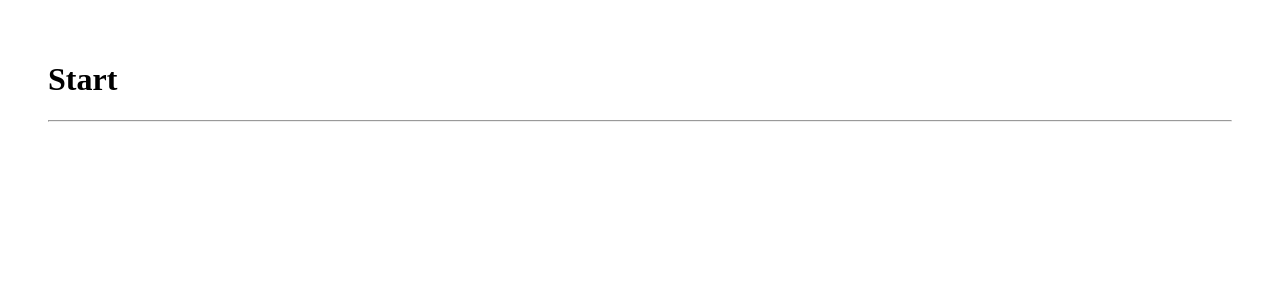
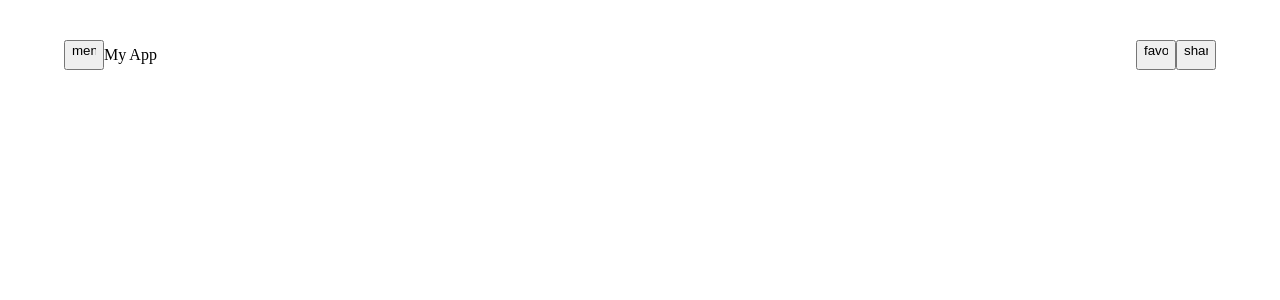
Before and after one commit to 5deen/angular-pkbmze, an Angular app: page / in a window 1280 px wide. Shown: the top 300 px of the page. Built offline with nearby package versions, Linux system fonts and the light colour scheme.

Commit message:
3 files modified, 3 added

```diff
--- a/src/app/app.component.html
+++ b/src/app/app.component.html
@@ -1,4 +1,3 @@
 <div class="main">
-  <h1>Start</h1>
-  <hr/>
+  <app-mattoolbar></app-mattoolbar>
 </div>
--- a/src/app/app.component.ts
+++ b/src/app/app.component.ts
@@ -1,4 +1,4 @@
-import { Component } from '@angular/core';
+import { Component, OnInit } from '@angular/core';
 
 @Component({
   selector: 'app-root',
--- /dev/null
+++ b/src/app/mattoolbar/mattoolbar.component.css
@@ -0,0 +1,3 @@
+.example-spacer {
+  flex: 1 1 auto;
+}
--- /dev/null
+++ b/src/app/mattoolbar/mattoolbar.component.html
@@ -0,0 +1,13 @@
+<mat-toolbar>
+  <button mat-icon-button class="example-icon" aria-label="Example icon-button with menu icon">
+    <mat-icon>menu</mat-icon>
+  </button>
+  <span>My App</span>
+  <span class="example-spacer"></span>
+  <button mat-icon-button class="example-icon favorite-icon" aria-label="Example icon-button with heart icon">
+    <mat-icon>favorite</mat-icon>
+  </button>
+  <button mat-icon-button class="example-icon" aria-label="Example icon-button with share icon">
+    <mat-icon>share</mat-icon>
+  </button>
+</mat-toolbar>
--- /dev/null
+++ b/src/app/mattoolbar/mattoolbar.component.ts
@@ -0,0 +1,15 @@
+import { Component, OnInit } from '@angular/core';
+
+@Component({
+  selector: 'app-mattoolbar',
+  templateUrl: './mattoolbar.component.html',
+  styleUrls: ['./mattoolbar.component.css']
+})
+export class MattoolbarComponent implements OnInit {
+
+  constructor() { }
+
+  ngOnInit() {
+  }
+
+}
```
Also changed, not shown: src/app/app.module.ts (+5 -2 lines).
